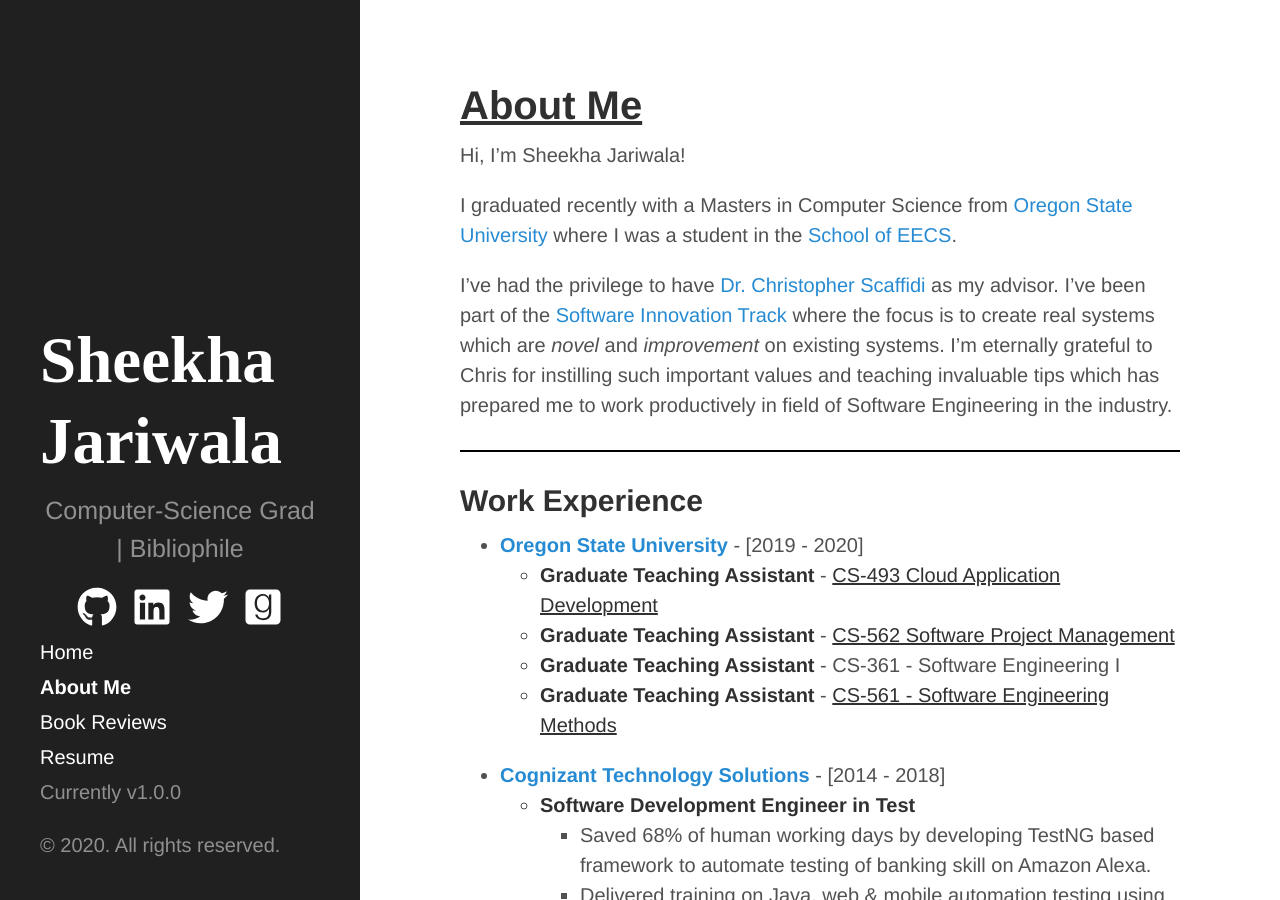
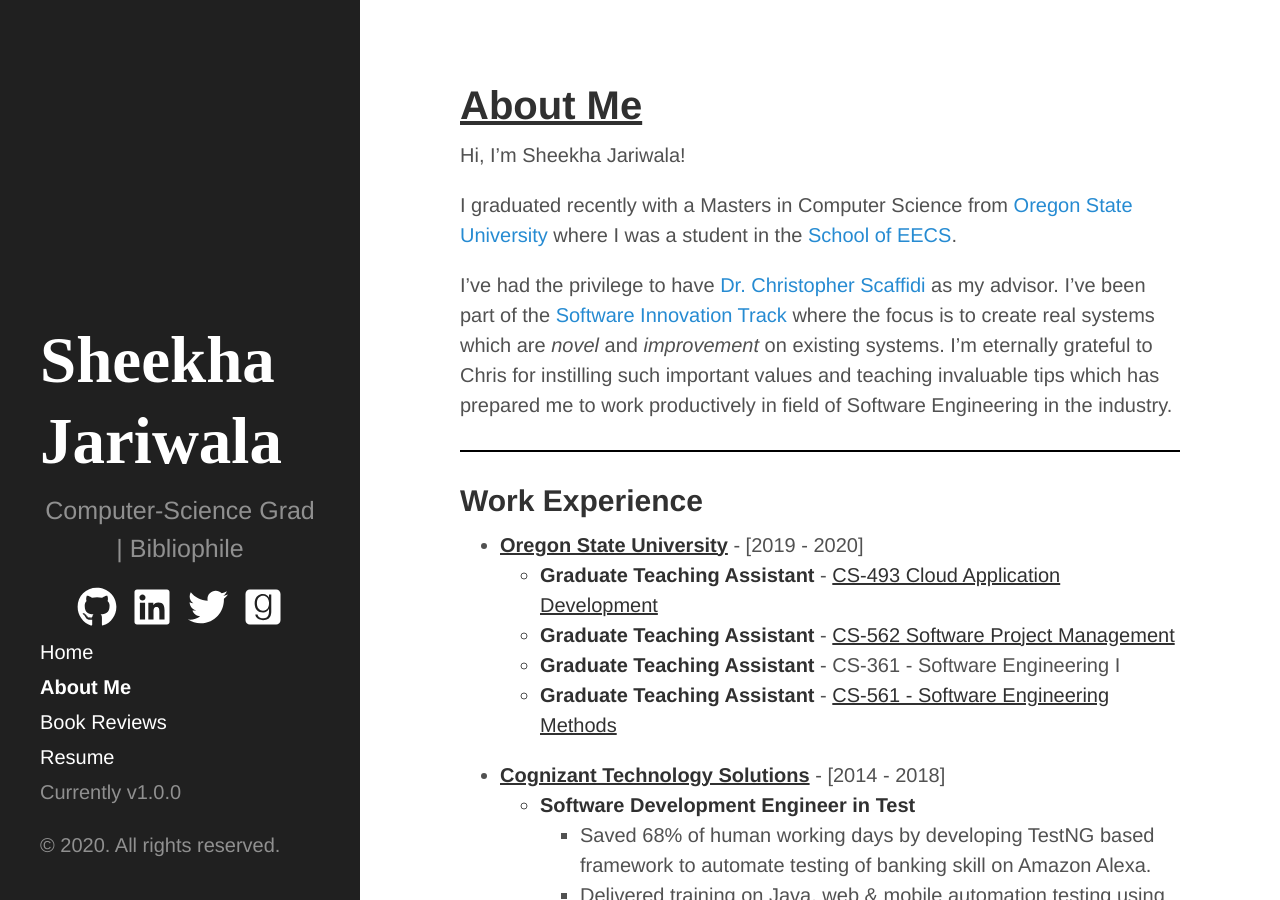
Before and after one commit to SheekhaJ/SheekhaJ.github.io, a Jekyll site: the page built from about.md, in a window 1280 px wide and 900 px high. Built offline with Jekyll 4.4.1, drawn with Linux system fonts in a browser that asks for light colours; nearby versions of some CDN libraries.

Commit message:
Changed style of links

```diff
--- a/about.md
+++ b/about.md
@@ -12,12 +12,12 @@
 ---
 
 ## Work Experience
-* [**Oregon State University**](https://oregonstate.edu/ "Home page of Oregon State University") - [2019 - 2020]
-  - **Graduate Teaching Assistant** - <a href="https://canvas.oregonstate.edu/courses/1764544/assignments/syllabus" style="text-decoration:underline;color:#313131" target="_blank">CS-493 Cloud Application Development</a>
-  - **Graduate Teaching Assistant** - <a href="http://web.engr.oregonstate.edu/~scaffidc/courses/cs562/index.shtml" style="text-decoration:underline;color:#313131" target="_blank">CS-562 Software Project Management</a>
+* <a href="https://oregonstate.edu/" title="Home page of Oregon State University" style="text-decoration:underline;color:#313131;font-weight:bold" target="_blank">Oregon State University</a> - [2019 - 2020]
+  - **Graduate Teaching Assistant** - <a href="https://canvas.oregonstate.edu/courses/1764544/assignments/syllabus" title="Home page for CS-493" style="text-decoration:underline;color:#313131" target="_blank">CS-493 Cloud Application Development</a>
+  - **Graduate Teaching Assistant** - <a href="http://web.engr.oregonstate.edu/~scaffidc/courses/cs562/index.shtml" title="Home page for CS-562" style="text-decoration:underline;color:#313131" target="_blank">CS-562 Software Project Management</a>
   - **Graduate Teaching Assistant** - CS-361 - Software Engineering I
-  - **Graduate Teaching Assistant** - <a href="http://web.engr.oregonstate.edu/~scaffidc/courses/cs561/index.shtml" style="text-decoration:underline;color:#313131" target="_blank">CS-561 - Software Engineering Methods</a>
-* [**Cognizant Technology Solutions**](https://www.cognizant.com/) - [2014 - 2018]
+  - **Graduate Teaching Assistant** - <a href="http://web.engr.oregonstate.edu/~scaffidc/courses/cs561/index.shtml" title="Home page for CS-561" style="text-decoration:underline;color:#313131" target="_blank">CS-561 - Software Engineering Methods</a>
+* <a href="https://www.cognizant.com/" title="Home page of Cognizant Technology Solutions" style="text-decoration:underline;color:#313131;font-weight:bold" target="_blank">Cognizant Technology Solutions</a> - [2014 - 2018]
   - **Software Development Engineer in Test**
     + Saved 68% of human working days by developing TestNG based framework to automate testing of banking skill on Amazon Alexa.
     + Delivered training on Java, web & mobile automation testing using Selenium Web Driver, Appium & Perfecto for a team of 15 resources.
@@ -31,19 +31,19 @@
 ---
 
 ## Education
-* **Oregon State University** - MS in Computer Science - [2018 - 2020]
-* **Gujarat Technological University** - BE in Electrical Engineering - [2010 - 2014]
+* <span style="text-decoration:underline;color:#313131;font-weight:bold">Oregon State University</span> - MS in Computer Science - [2018 - 2020]
+* <span style="text-decoration:underline;color:#313131;font-weight:bold">Gujarat Technological University</span> - BE in Electrical Engineering - [2010 - 2014]
 
 ---
 
 ## Skills
-### Programming Languages
+### <span style="text-decoration:underline;color:#313131;font-weight:bold">Programming Languages</span>
 Java • Python • Javascript • SQL • Cypher
-### DevOps
+### <span style="text-decoration:underline;color:#313131;font-weight:bold">DevOps</span>
 Github • Jenkins • Maven • Docker • AWS EC2 • AWS S3 • AWS CodeDeploy • AWS CodeBuild • AWS CodePipeline
-### Tools
+### <span style="text-decoration:underline;color:#313131;font-weight:bold">Tools</span>
 JIRA • HP ALM • HP QC • Neo4j • MySQL • Postman • Visual Studio Code • Jupyter Notebook • Eclipse • Tortoise SVN • JFrog Artifactory • SeeTest Automation
-### Libraries and Frameworks
+### <span style="text-decoration:underline;color:#313131;font-weight:bold">Libraries and Frameworks</span>
 NodeJS • React • Redux • Material UI • Selenium Webdriver • TestNG • Appium • Cucumber • Perfecto • Jersey • Pytorch
 
 ---
@@ -56,7 +56,7 @@
 * Developed a **Flask** application to publish jobs to the subscribed processes by using **RabbitMQ**.
 
 ### <a href="https://github.com/SheekhaJ/CS535_final_project" title="View on Github" target="_blank" style="text-decoration:underline;color:#313131"> Natural Language Query to Cypher Query Generation </a>
-* Deep-learning project to develop an encoder-decoder model to generate Cypher (query language for Neo4j database) query from natural language query using **Pytorch** for <a href="https://github.com/salesforce/WikiSQL">WikiSQL</a> dataset.
+* Deep-learning project to develop an encoder-decoder model to generate Cypher (query language for Neo4j database) query from natural language query using **Pytorch** for <a href="https://github.com/salesforce/WikiSQL" style="text-decoration:underline;color:#313131">WikiSQL</a> dataset.
 
 ### <a title="View code on Github" target="_blank" style="text-decoration:underline;color:#313131"> DevOps in AWS </a>
 * Built the CI/CD pipeline on **AWS platform** using **CodePipeline**, **CodeBuild** and **CodeDeploy** for an Node.js application.
```
